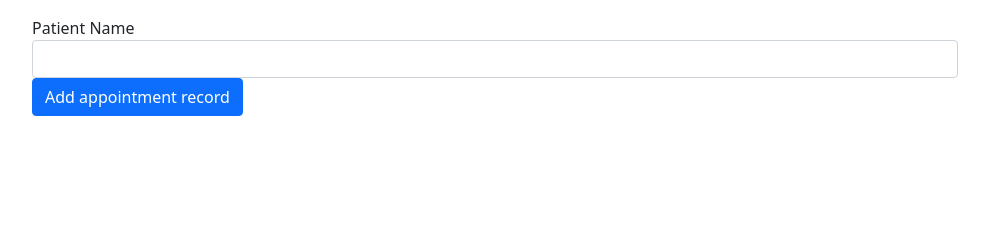
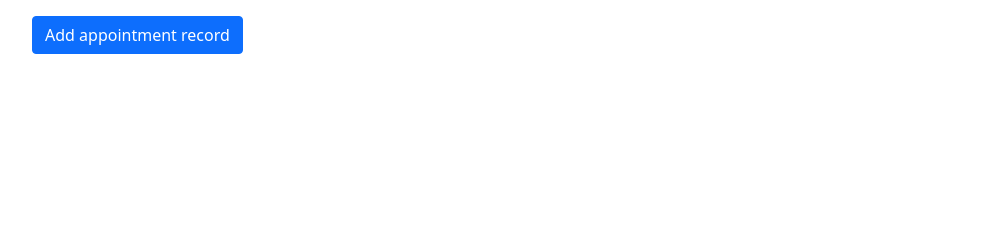
Before and after one commit to csh-lovenico/cmpsc-431w, a PHP site: page /doc_center.php in a window 1280 px wide. Shown: the part 251-491 px from the top of the page, without its empty margins (50-1039 px from the left). Run offline with PHP 8.4, Linux system fonts and the light colour scheme; the visitor is signed in with stand-in values (Sample User, id 1); data that the repository does not hold is empty.

Commit message:
Search-patient update

```diff
--- a/doc_center.php
+++ b/doc_center.php
@@ -79,11 +79,8 @@ try {
                 <tbody id="app_table_body"></tbody>
             </table>
             <div class="mb-3">
-                <label>Patient Name</label>
-                <input class="form-control" type="text" id="patient_name" name="disease_name" value="">
-                <button type="button" onclick=get_app_record(<?php echo '"'.$doctor_id.'"';?>) class="btn btn-primary">Add
-                    appointment record
-                </button>
+
+                <button type="button" onclick="location.href='search_patient.php'" class="btn btn-primary">Add appointment record</button>
             </div>
         </div>
     </div>
```
